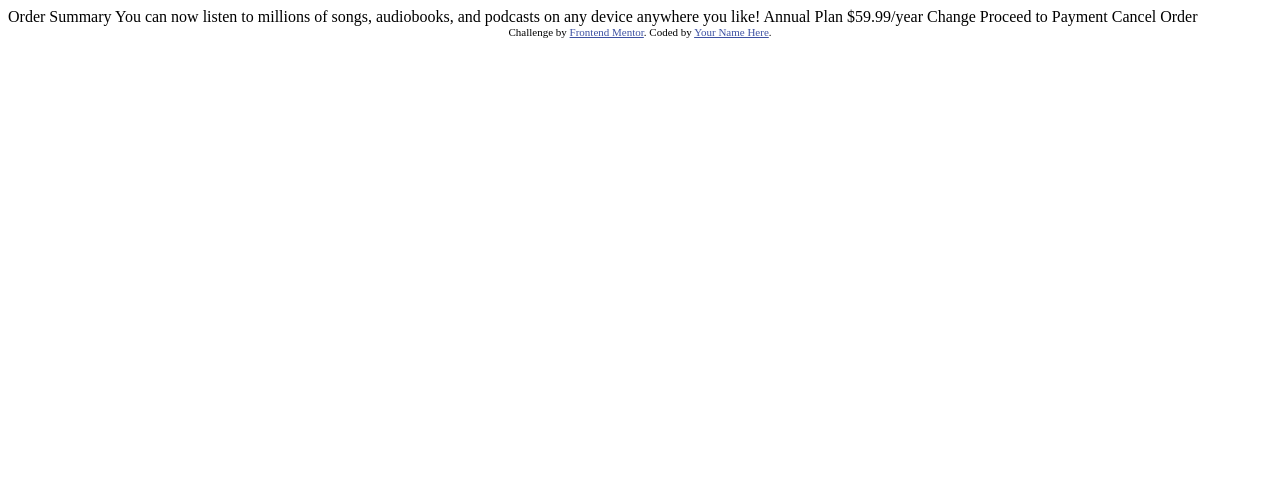
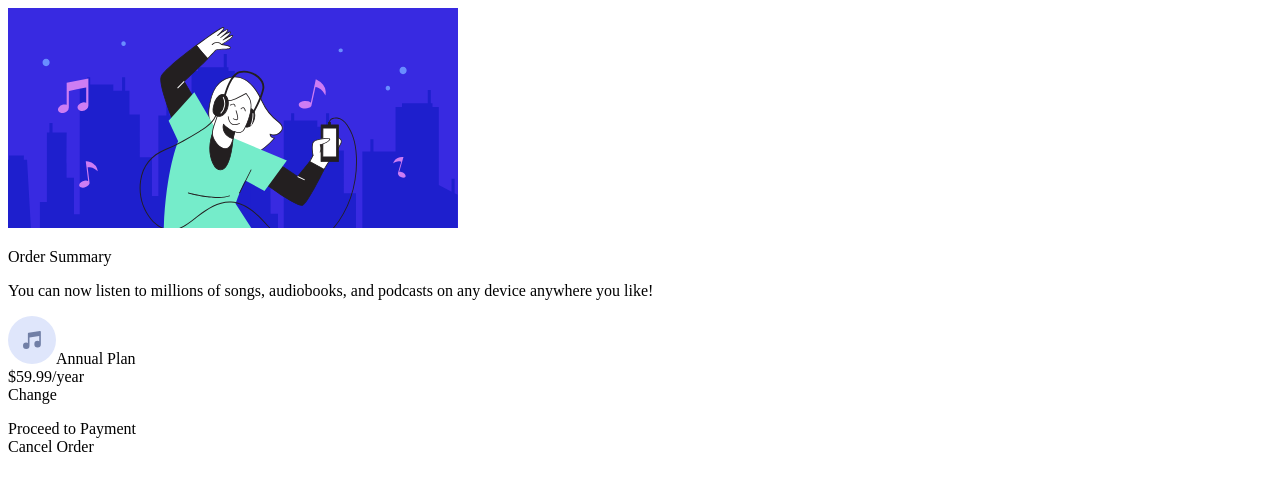
Before and after one commit to bschlademann/frontend-mentor_-_order-summary-component, a React (Vite) app: page / in a window 1280 px wide. Shown: the top 490 px of the page. Built offline with nearby package versions, Linux system fonts and the light colour scheme.

Commit message:
refactor: html structure

```diff
--- a/src/App.jsx
+++ b/src/App.jsx
@@ -2,17 +2,21 @@ import "./App.css";
 
 function App() {
   return (
-    <div>
-      Order Summary You can now listen to millions of songs, audiobooks, and
-      podcasts on any device anywhere you like! Annual Plan $59.99/year Change
-      Proceed to Payment Cancel Order
-      <div className="attribution">
-        Challenge by{" "}
-        <a href="https://www.frontendmentor.io?ref=challenge" target="_blank" rel="noreferrer">
-          Frontend Mentor
-        </a>
-        . Coded by <a href="#">Your Name Here</a>.
-      </div>
+    <div className="container">
+      <img src="src/assets/illustration-hero.svg" alt="dancing person" />
+      <p>Order Summary</p>
+      <p>
+        You can now listen to millions of songs, audiobooks, and podcasts on any
+        device anywhere you like!
+      </p>
+      <p className="plan-selection">
+        <img src="src/assets/icon-music.svg" alt="icon musical note" />
+        Annual Plan
+        <div>$59.99/year</div>
+        <div>Change</div>
+      </p>
+      <div className="payment-button">Proceed to Payment</div>
+      <div> Cancel Order</div>
     </div>
   );
 }
```
